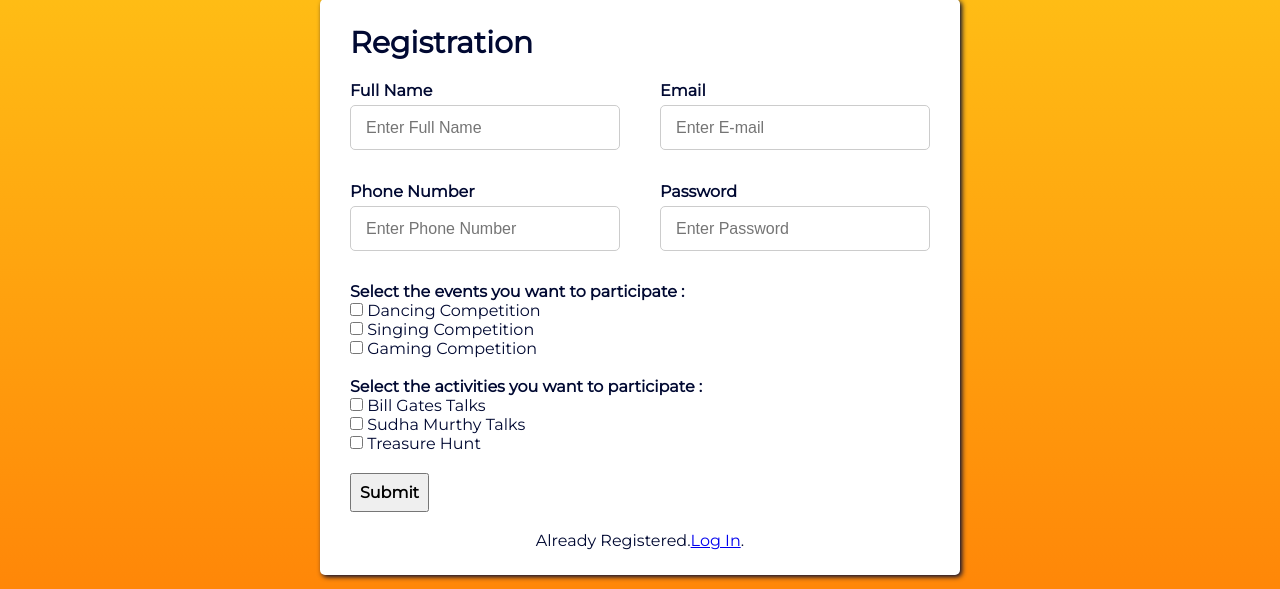
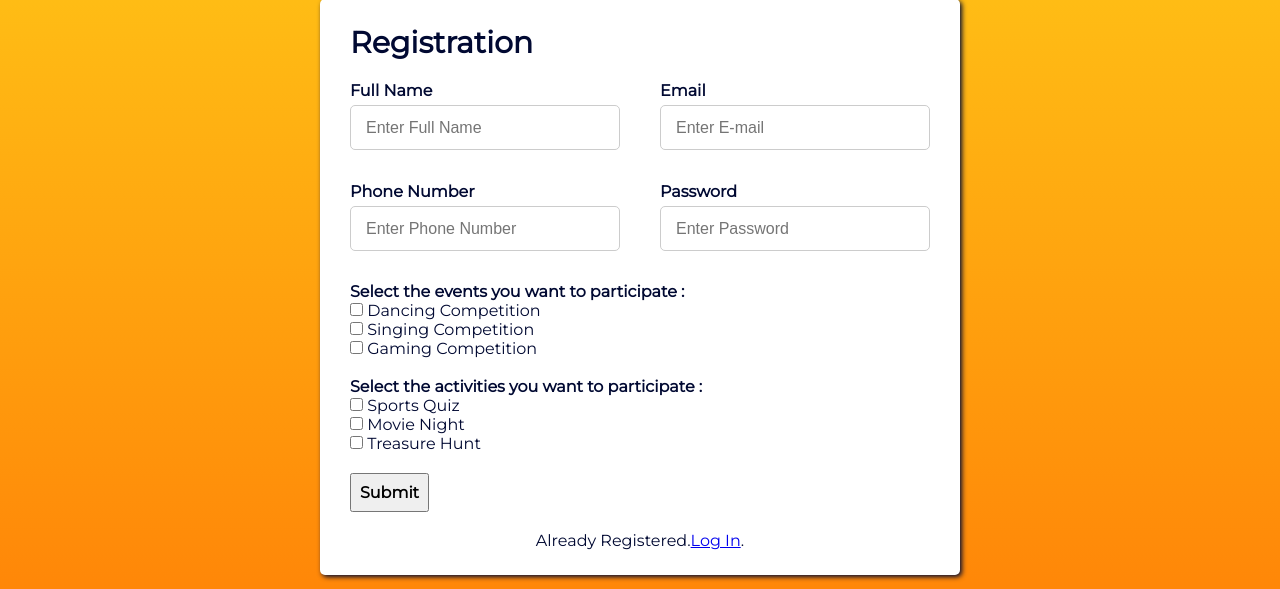
Before and after one commit to deeppanchani/ignite, a PHP site: page /signup.html in a window 1280 px wide. Shown: the part 151-740 px from the top of the page. Run offline with PHP 8.4, Linux system fonts and the light colour scheme.

Commit message:
Removes Speaker Sessions and added Quiz and Movie Nights

```diff
--- a/check.php
+++ b/check.php
@@ -1,6 +1,8 @@
 <?php
+
     $fname = $_POST['fname'];
     $email = $_POST['email'];
     $pnumber = $_POST['pnumber'];
     $password = $_POST['password'];
+
 ?>
--- a/date_sheet.xml
+++ b/date_sheet.xml
@@ -17,11 +17,11 @@
         <date>8th July, 2021</date>
     </event>
     <event>
-        <name>Bill Gates Talks</name>
+        <name>Sports Quiz</name>
         <date>7th July, 2021</date>
     </event>
     <event>
-        <name>Sudha Murthy Talks</name>
+        <name>Movie Night</name>
         <date>9th July, 2021</date>
     </event>
 </date_sheet>
--- a/signup.html
+++ b/signup.html
@@ -95,10 +95,10 @@
                     <label for="event3">Gaming Competition</label><br/><br/>
 
                     <label for="activity" class="details">Select the activities you want to participate :</label><br/>
-                    <input type="checkbox" id="activity1" name="activity" value="bill-gates-talks"/>
-                    <label for="activity1">Bill Gates Talks</label><br/>
-                    <input type="checkbox" id="activity2" name="activity" value="sudha-murthy-talks"/>
-                    <label for="activity2">Sudha Murthy Talks</label><br/>
+                    <input type="checkbox" id="activity1" name="activity" value="sports-quiz"/>
+                    <label for="activity1">Sports Quiz</label><br/>
+                    <input type="checkbox" id="activity2" name="activity" value="movie-night"/>
+                    <label for="activity2">Movie Night</label><br/>
                     <input type="checkbox" id="activity3" name="activity" value="treasure-hunt"/>
                     <label for="activity3">Treasure Hunt</label><br/>
 
```
